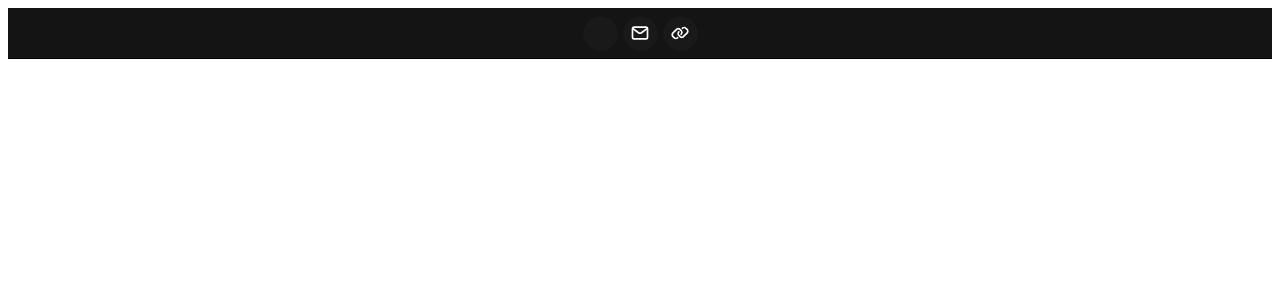
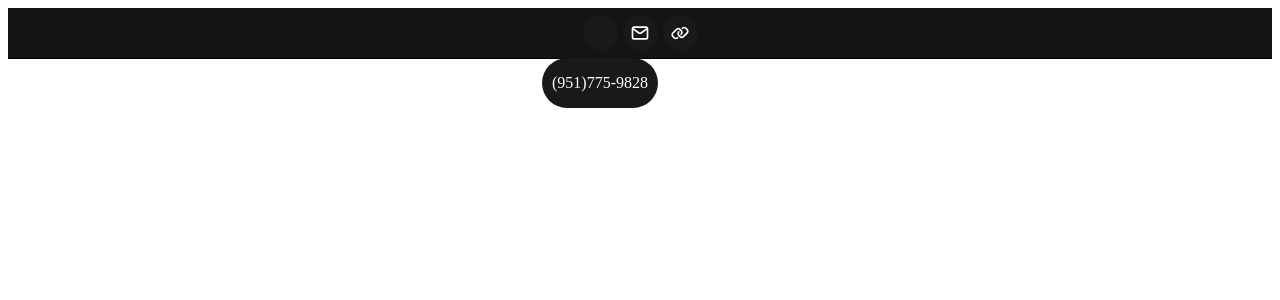
Before and after one commit to McSpillaro/Website-Resume, a React (Create React App) app in the folder react-website-resume/: page / in a window 1280 px wide. Both pictures are taken after a click on the link 600 px from the left and 33 px from the top of the page. Shown: the top 300 px of the page. Built offline with nearby package versions, Linux system fonts and the light colour scheme; some icons are missing.

Commit message:
Updated dropdown to include contact info

```diff
--- a/react-website-resume/src/App.js
+++ b/react-website-resume/src/App.js
@@ -1,4 +1,5 @@
 import React, { useState } from 'react';
+import { CSSTransition } from 'react-transition-group';
 // Imports SVG icons as specified name from icons folder
 import { ReactComponent as PHONE_ICONE } from './icons/phone.svg'
 import { ReactComponent as EMAIL_ICON } from './icons/email.svg'
@@ -8,16 +9,33 @@ function App() {
   return (
     <ContactBar> {/* Anything inside here will be fit into the contact-bar section */}
       <ContactItem icon={<PHONE_ICONE/>} >
-
+        <DropdownInfo></DropdownInfo>
       </ContactItem>
       <ContactItem icon={<EMAIL_ICON/>} >
-
+        <DropdownInfo></DropdownInfo>
       </ContactItem>
       <ContactItem icon={<LINK_ICON/>} >
-
+        <DropdownInfo></DropdownInfo>
       </ContactItem>
     </ContactBar>
   );
+}
+
+function DropdownInfo() {
+
+  function DropdownItem(props) {
+    return (
+      <a href='#' className='menu-item'>
+        {props.children}
+      </a>
+    )
+  }
+
+  return (
+    <div className='dropdown'>
+      <DropdownItem>(951)775-9828</DropdownItem>
+    </div>
+  )
 }
 
 function ContactBar(props) { /* Allowed to take in JSX elements in the App() function */
--- a/react-website-resume/src/index.css
+++ b/react-website-resume/src/index.css
@@ -66,15 +66,25 @@ a {
   height: 20px;
 }
 
-.icon-animated {
-  animation: fadeInOut 0.5s forwards;
+.dropdown {
+  position: absolute;
+  top: 58px;
+  background-color: rgb(25, 25, 25);
+  border-radius: 50px;
+  overflow: hidden;
 }
 
-@keyframes fadeInOut {
-  from {
-    opacity: 1;
-  }
-  to {
-    opacity: 0;
-  }
+.menu-item {
+  height: 50px;
+  display: flex;
+  align-items: center;
+  justify-content: center;
+  padding-left: 10px;
+  padding-right: 10px;
+  border-radius: var(--border-radius);
+  transition: background var(--speed);
 }
+
+.menu-item:hover {
+  background-color: #525357;
+}
```
